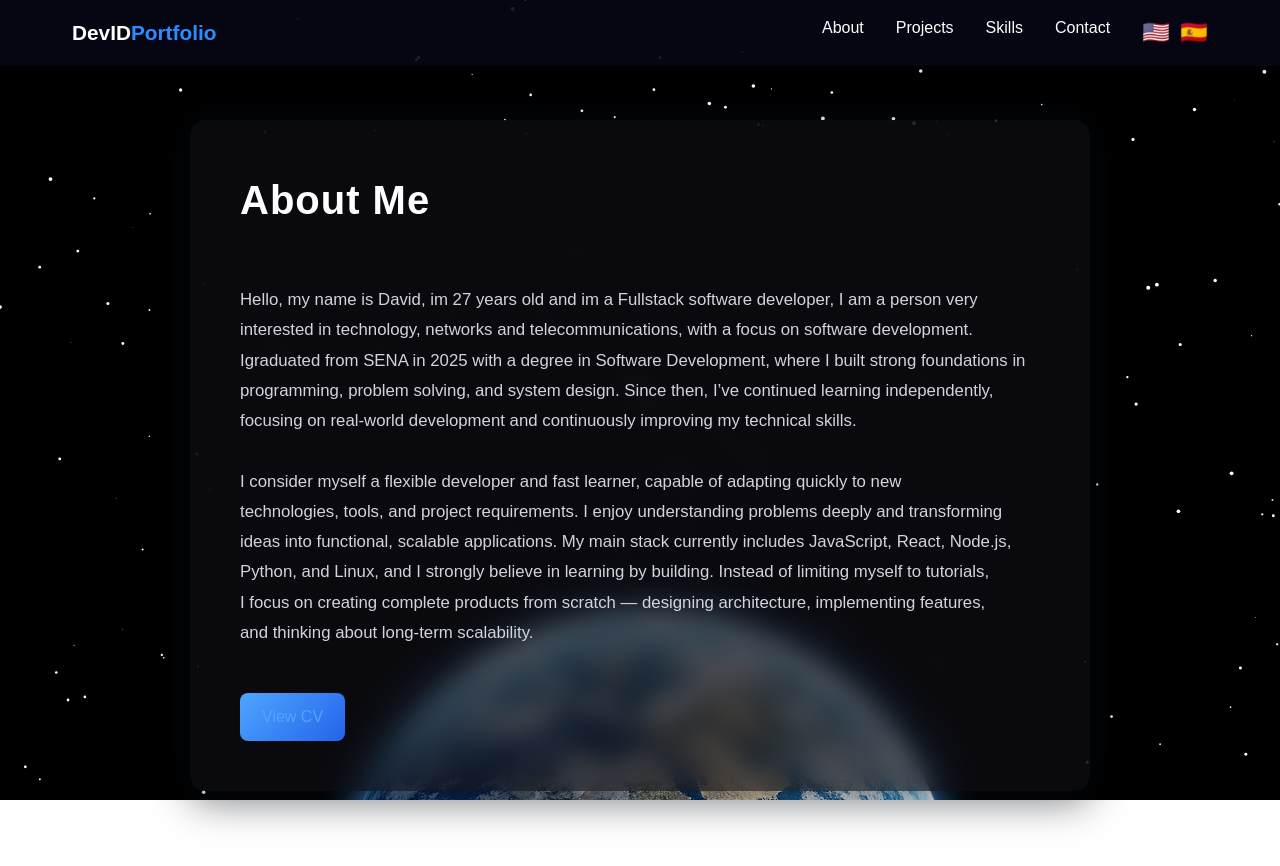
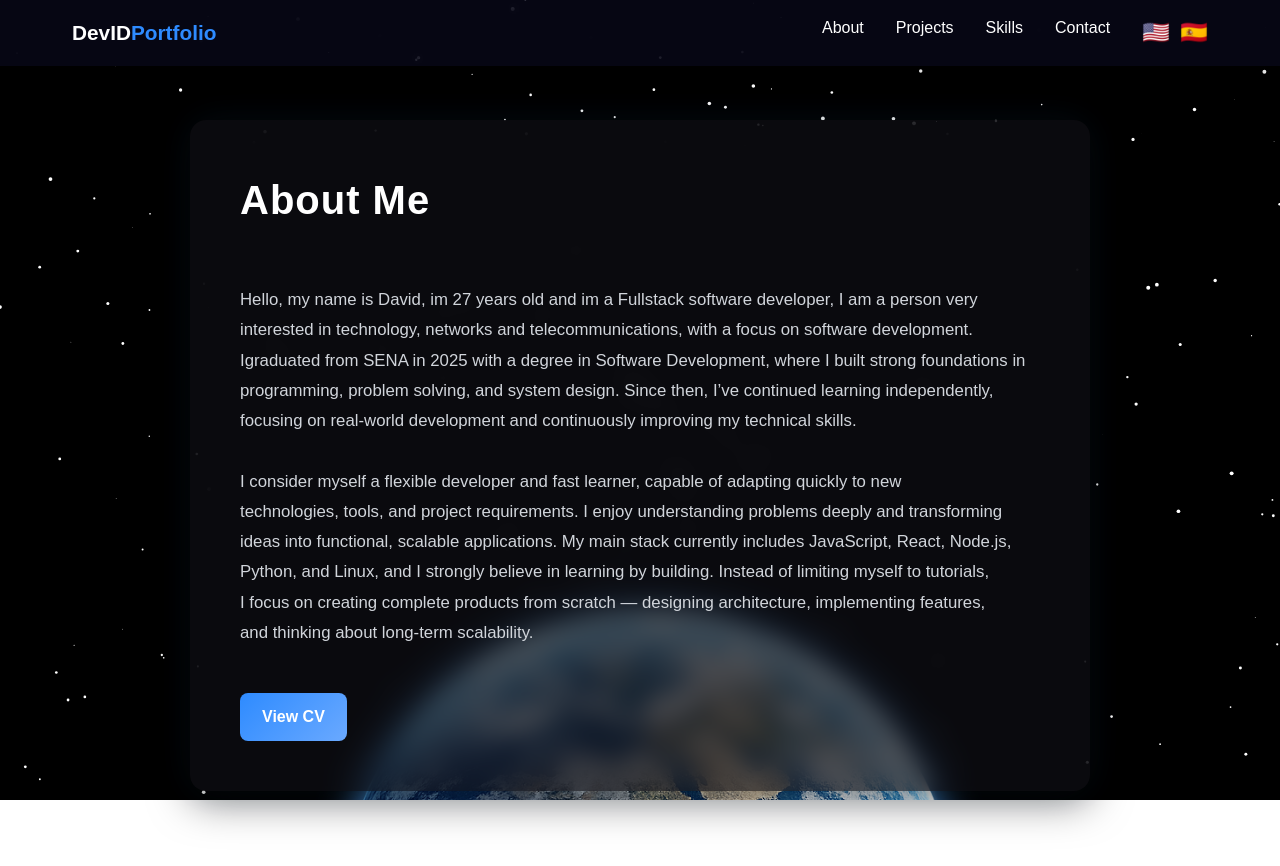
Before and after one commit to dabidop/PortafolioReact, a Next.js app: page /about in a window 1280 px wide. Shown: the top 866 px of the page. Built offline with nearby package versions, Linux system fonts and the light colour scheme.

Commit message:
hookTranslateAndDetails

```diff
--- a/src/app/about/page.jsx
+++ b/src/app/about/page.jsx
@@ -1,14 +1,12 @@
 "use client";
 
-import { useLanguage } from "@/context/LanguageContext";
-import { translations } from "@/i18n/translations";
 import Navbar from "@/components/Navbar";
 import Footer from "@/components/footer";
 import SpaceBackground from "@/components/SpaceBackground";
+import { useTranslation } from "@/i18n/useTranslation";
 
 export default function AboutPage() {
-  const { language } = useLanguage();
-  const t = translations[language].infoCards.about;
+  const t = useTranslation().infoCards.about;
 
   return (
     <>
@@ -20,9 +18,10 @@ export default function AboutPage() {
           <h1>{t.title}</h1>
           <p className="about-text">{t.content}</p>
           <a href="/david-alvarez-cv.pdf" download className="cv-button">
-            {t.cv}
-          </a>
+          {t.cv}
+        </a>
         </div>
+
       </main>
 
       <Footer />
--- a/src/app/globals.css
+++ b/src/app/globals.css
@@ -307,7 +307,6 @@ body {
 /* wrapper permite abrir contenido debajo */
 .info-wrapper {
   width: 100%;
-
 }
 
 /* ----------------------------------------CARD ---------------------------------*/
@@ -357,6 +356,11 @@ body {
   animation: fadeIn 0.35s ease;
   width: 100%;
   max-width: 1100px;
+}
+
+.info-expanded h3{
+  font-size: 1.2rem;
+  font-weight: 600;
 }
 
 .info-expanded {
@@ -412,7 +416,7 @@ body {
   border-radius: 8px;
   text-decoration: none;
   font-weight: 600;
-  color: white;
+  color: rgb(255, 255, 255);
   background: linear-gradient(135deg, #2e8bff, #6aa9ff);
   transition: 0.3s;
 }
@@ -467,12 +471,11 @@ body {
   position: relative;
   z-index: 1;
   flex: 1;
-
   display: flex;
   justify-content: center;
-  align-items: flex-start;
-
+  align-items: center;
   padding: 120px 20px 80px;
+  flex-direction: column;
 }
 
 /* CONTENEDOR PRINCIPAL */
@@ -483,17 +486,13 @@ body {
   margin-top: -10vh;
   background: rgba(15, 15, 20, 0.7);
   backdrop-filter: blur(12px);
-
   border-radius: 16px;
   padding: 50px;
-
   box-shadow:
     0 10px 40px rgba(0, 0, 0, 0.5),
     0 0 40px rgba(77, 166, 255, 0.08);
-
   color: white;
-
-  transition: 0.3s ease;
+  transition: 0.3s ease;align-items: center;
 }
 
 /* TITULO */
@@ -501,7 +500,6 @@ body {
 .about-container h1 {
   font-size: 2.5rem;
   margin-bottom: 25px;
-
   font-weight: 700;
   letter-spacing: 1px;
 }
@@ -512,41 +510,7 @@ body {
   line-height: 1.8;
   font-size: 1.05rem;
   color: #d1d5db;
-
   margin-bottom: 20px;
-}
-
-/* LINKS */
-
-.about-container a {
-  color: #4da6ff;
-  text-decoration: none;
-  font-weight: 500;
-}
-
-.about-container a:hover {
-  text-decoration: underline;
-}
-
-/* BOTÓN CV */
-
-.cv-button {
-  display: inline-block;
-  margin-top: 25px;
-  padding: 12px 22px;
-
-  border-radius: 8px;
-  background: linear-gradient(135deg, #4da6ff, #2563eb);
-
-  color: white;
-  font-weight: 600;
-
-  transition: 0.25s ease;
-}
-
-.cv-button:hover {
-  transform: translateY(-2px);
-  box-shadow: 0 8px 20px rgba(77, 166, 255, 0.4);
 }
 
 /* RESPONSIVE */
--- a/src/app/layout.js
+++ b/src/app/layout.js
@@ -13,7 +13,7 @@ const geistMono = Geist_Mono({
 });
 
 export const metadata = {
-  title: "Create Next App",
+  title: "DevIDPortfolio",
   description: "Generated by create next app",
 };
 
--- a/src/components/Content.jsx
+++ b/src/components/Content.jsx
@@ -1,11 +1,10 @@
 "use client";
 
-import { useLanguage } from "@/context/LanguageContext";
-import { translations } from "@/i18n/translations";
+import { useTranslation } from "@/i18n/useTranslation";
 
 export default function Hero() {
-  const { language } = useLanguage();
-  const t = translations[language];
+
+  const t = useTranslation();
 
   return (
     <section className="hero">
@@ -17,7 +16,7 @@ export default function Hero() {
         <p>{t.heroDescription}</p>
 
         <div className="hero-buttons">
-          <a href="#projects" className="btn primary">
+          <a href="/projects" className="btn primary">
             {t.viewProjects}
           </a>
 
--- a/src/components/InfoCards.jsx
+++ b/src/components/InfoCards.jsx
@@ -1,55 +1,11 @@
-/*import { User, Briefcase, Settings } from "lucide-react";
-
-export default function InfoCards() {
-  const cards = [
-    {
-      icon: <User size={28} />,
-      title: "About Me",
-      description:
-        "I'm a fullstack developer with experience in both front-end and back-end development.",
-    },
-    {
-      icon: <Briefcase size={28} />,
-      title: "My Projects",
-      description:
-        "Here are some of the amazing projects I've worked on recently.",
-    },
-    {
-      icon: <Settings size={28} />,
-      title: "Skills & Tools",
-      description:
-        "Proficient in JavaScript, React, Node.js, and modern development tools.",
-    },
-  ];
-
-  return (
-    <section className="info-section">
-      <div className="info-container">
-        {cards.map((card, index) => (
-          <div key={index} className="info-card">
-            <div className="info-header">
-              {card.icon}
-              <h3>{card.title}</h3>
-            </div>
-
-            <p>{card.description}</p>
-          </div>
-        ))}
-      </div>
-    </section>
-  );
-}
-  */
-
 import { useState } from "react";
 import { User, Briefcase, Settings } from "lucide-react";
-import { useLanguage } from "@/context/LanguageContext";
-import { translations } from "@/i18n/translations";
+import { useTranslation } from "@/i18n/useTranslation";
 
 export default function InfoCards() {
   const [active, setActive] = useState(null);
-  const { language } = useLanguage();
-  const t = translations[language].infoCards;
+
+  const t = useTranslation().infoCards;
 
   const cards = [
     {
@@ -128,7 +84,10 @@ export default function InfoCards() {
 
             {/* 📱 MOBILE CONTENT */}
             {active === card.id && (
-              <div className="info-content mobile-only">{card.content}</div>
+              <div className="info-content mobile-only">
+                <h4>{card.title}</h4>
+                {card.content}
+              </div>
             )}
           </div>
         ))}
@@ -137,7 +96,11 @@ export default function InfoCards() {
       {/* 🖥 DESKTOP EXPANDED PANEL */}
       {activeCard && (
         <div className="info-expanded">
-          <div className="info-content desktop-only">{activeCard.content}</div>
+          <div className="info-content desktop-only">
+            <h3>{activeCard.title}</h3>
+            <br/>
+            {activeCard.content}
+          </div>
         </div>
       )}
     </section>
--- a/src/components/Navbar.jsx
+++ b/src/components/Navbar.jsx
@@ -2,13 +2,13 @@
 
 import { useState } from "react";
 import { useLanguage } from "@/context/LanguageContext";
-import { translations } from "@/i18n/translations";
 import Link from "next/link";
+import { useTranslation } from "@/i18n/useTranslation";
 
 export default function Navbar() {
   const [open, setOpen] = useState(false);
   const { language, setLanguage } = useLanguage();
-  const t = translations[language];
+  const t = useTranslation();
 
   const links = [
     { name: t.about, href: "/about" },
--- a/src/components/projects/ProjectShowcase.jsx
+++ b/src/components/projects/ProjectShowcase.jsx
@@ -45,7 +45,7 @@ export default function ProjectShowcase({ project }) {
       <div className="relative w-full aspect-video overflow-hidden rounded-xl">
         <button
           onClick={prevImage}
-          className="absolute left-2 top-1/2 -translate-y-1/2 z-10 bg-black/50 text-white px-3 py-1 rounded"
+          className="absolute left-2 top-1/2 -translate-y-1/2 z-10 bg-black/50 text-white px-3 py-1 rounded cursor-pointer"
         >
           ←
         </button>
@@ -54,12 +54,12 @@ export default function ProjectShowcase({ project }) {
           src={project.images[currentIndex]}
           alt={project.title}
           fill
-          className="object-cover rounded-xl z-0"
+          className=" rounded-xl z-0"
         />
 
         <button
           onClick={nextImage}
-          className="absolute right-2 top-1/2 -translate-y-1/2 z-10 bg-black/50 text-white px-3 py-1 rounded"
+          className="absolute right-2 top-1/2 -translate-y-1/2 z-10 bg-black/50 text-white px-3 py-1 rounded cursor-pointer"
         >
           →
         </button>
--- a/src/content/projects/projects.json
+++ b/src/content/projects/projects.json
@@ -2,7 +2,7 @@
   {
     "id": "starwars",
     "title": "StarWars",
-    "description": "App with Vue.js that consumes Star Wars API",
+    "description": "App with Vue.js that consumes Star Wars API - SWAPI",
     "coverImage": "/projects/starwars/cover.png",
     "images": [
       "/projects/starwars/screen1.png",
@@ -18,11 +18,11 @@
     "description": "Classic Snake Game made with basic JavaScript, html and css",
     "coverImage": "/projects/starwars/cover.png",
     "images": [
-      "/projects/starwars/screen1.png",
-      "/projects/starwars/screen2.png"
+      "/projects/snakegame/screen1.png",
+      "/projects/snakegame/screen2.png"
     ],
     "technologies": ["HTML", "CSS", "JavaScript"],
-    "github": "https://github.com/dabidop/star-Wars",
-    "demo": "https://star-wars-7hvc.onrender.com/"
+    "github": "https://github.com/dabidop/SnakeGame",
+    "demo": "https://snakegame-3hll.onrender.com/"
   }
 ]
--- a/src/context/LanguageContext.jsx
+++ b/src/context/LanguageContext.jsx
@@ -1,11 +1,22 @@
 "use client";
 
-import { createContext, useContext, useState } from "react";
+import { createContext, useContext, useState, useEffect } from "react";
 
 const LanguageContext = createContext();
 
 export function LanguageProvider({ children }) {
   const [language, setLanguage] = useState("en");
+
+  // ✅ load saved language
+  useEffect(() => {
+    const saved = localStorage.getItem("language");
+    if (saved) setLanguage(saved);
+  }, []);
+
+  // ✅ save language when it changes
+  useEffect(() => {
+    localStorage.setItem("language", language);
+  }, [language]);
 
   return (
     <LanguageContext.Provider value={{ language, setLanguage }}>
--- a/src/i18n/translations.js
+++ b/src/i18n/translations.js
@@ -37,8 +37,8 @@ export const translations = {
         title: "My Projects",
         description:
           "Here are some of the amazing projects I've worked on recently.",
-        project1: "App with Vue.js that consumes Star Wars API",
-        project2: "Snake Game made with basic JavaScript, html and css",
+        project1: "App with Vue.js that consumes Star Wars API - SWAPI",
+        project2: "Classic Snake Game made with basic JavaScript, html and css",
         project3: "Another app that will be announced soon",
       },
 
@@ -89,7 +89,7 @@ export const translations = {
         title: "Mis Proyectos",
         description:
           "Estos son algunos proyectos en los que he trabajado recientemente.",
-        project1: "App en Vue.js que consume la API de Star Wars",
+        project1: "App en Vue.js que consume la API de Star Wars - SWAPI",
         project2: "Snake Game hecho con JavaScript básico, html y css",
         project3: "Otra app que será anunciada pronto",
       },
--- /dev/null
+++ b/src/i18n/useTranslation.js
@@ -0,0 +1,10 @@
+"use client";
+
+import { useLanguage } from "@/context/LanguageContext";
+import { translations } from "./translations";
+
+export function useTranslation() {
+  const { language } = useLanguage();
+
+  return translations[language];
+}
```
Also changed, not shown: public/projects/snakegame/screen1.png (added), public/projects/snakegame/screen2.png (added).
